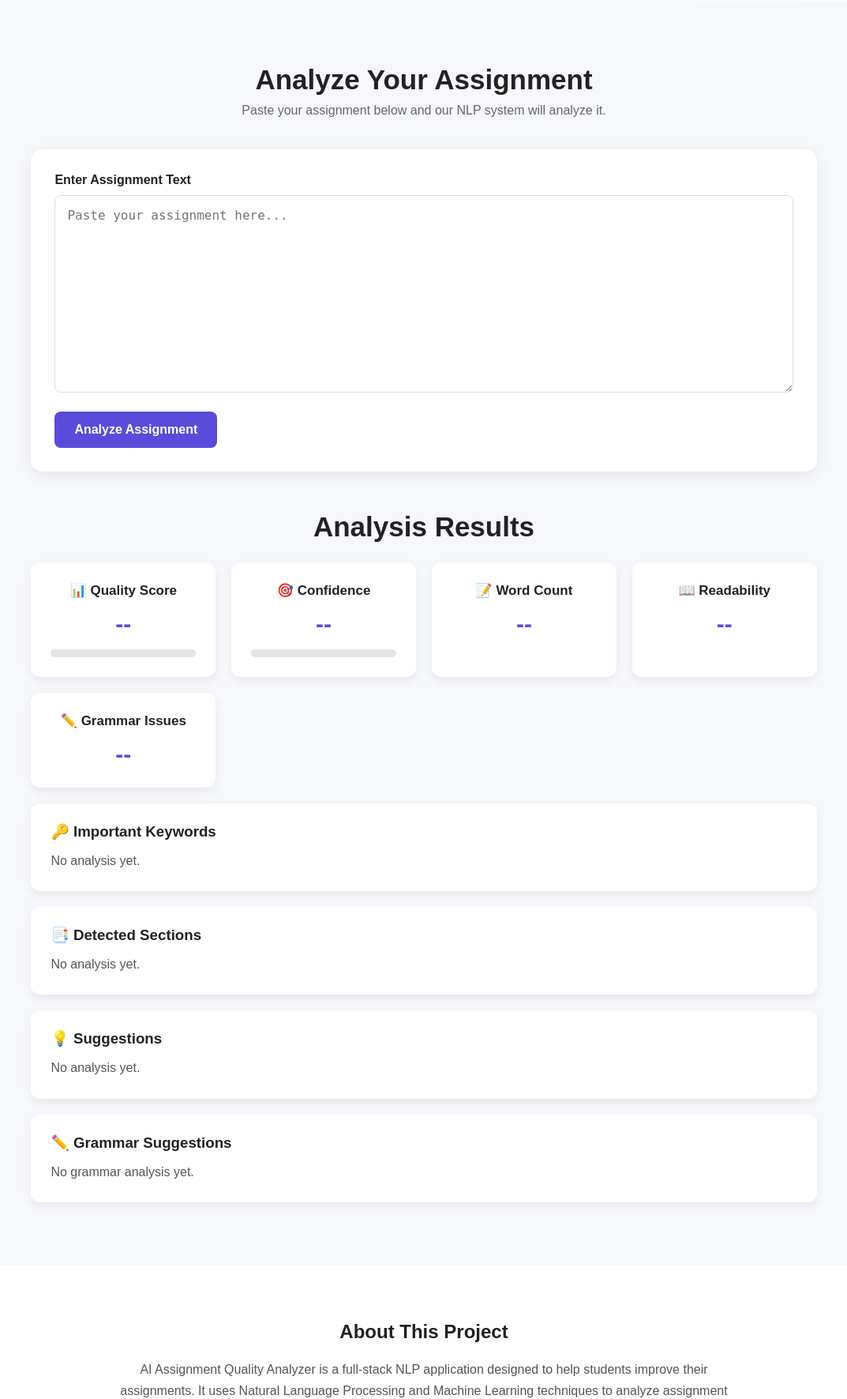
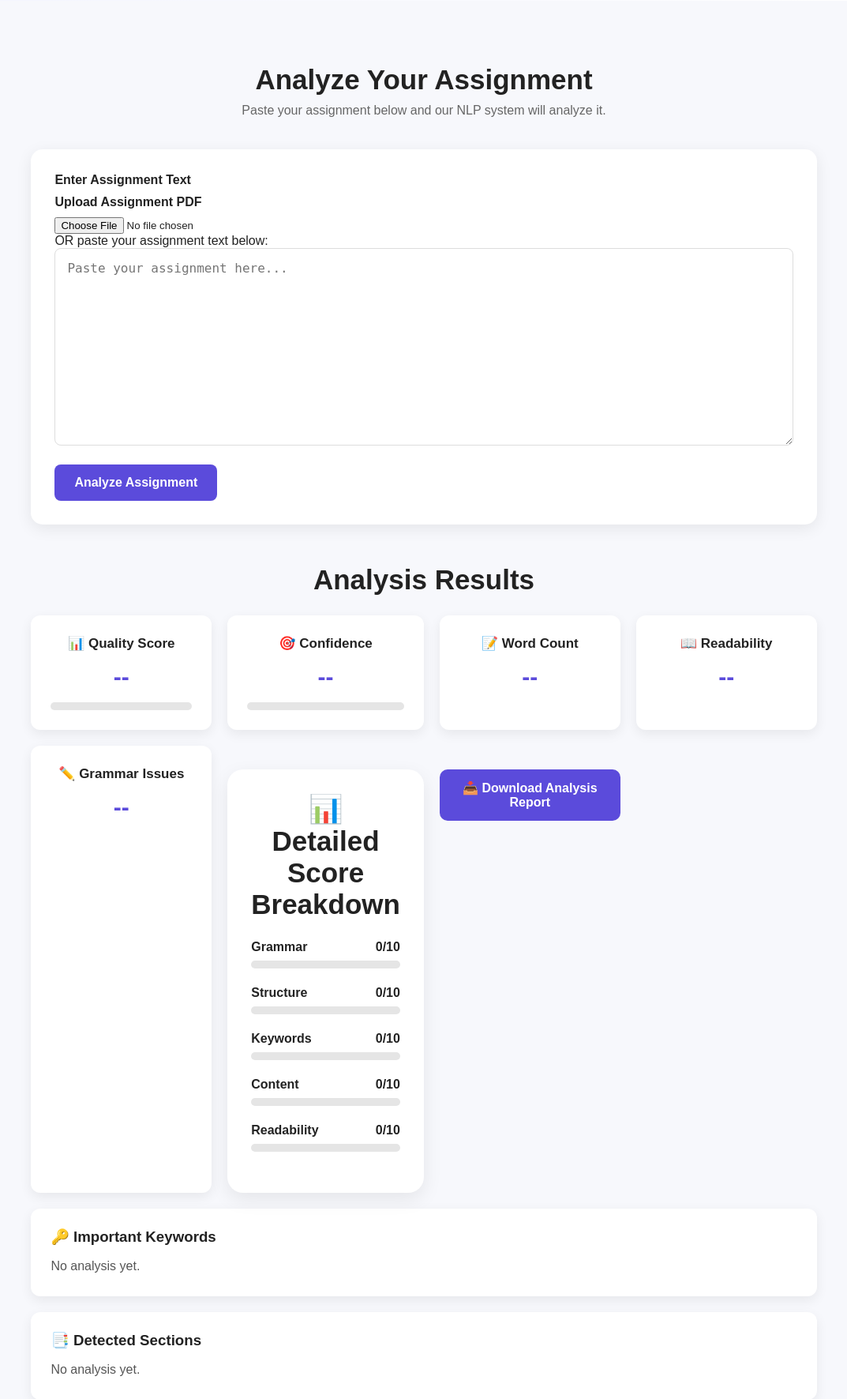
Before and after one commit to lakshminarayanadumbu-prog/AI-Assignment-Analyzer, a Flask app: page / in a window 1280 px wide. Shown: the part 705-2476 px from the top of the page at 79% size, without its empty margins (103-1176 px from the left). Run offline with Flask 3, Linux system fonts and the light colour scheme.

Commit message:
Add PDF upload and analysis report features

```diff
--- a/app.py
+++ b/app.py
@@ -1,5 +1,6 @@
-from flask import Flask, render_template, request, jsonify
+from flask import Flask, render_template, request, jsonify,send_file
 from nlp.analyzer import analyze_text
+from pypdf import PdfReader
 
 app = Flask(__name__)
 
@@ -12,19 +13,197 @@ def home():
 @app.route("/analyze", methods=["POST"])
 def analyze():
 
-    data = request.get_json()
+    # Check if PDF was uploaded
+    if "file" in request.files:
 
-    text = data.get("text", "")
+        file = request.files["file"]
+
+        if file.filename == "":
+            return jsonify({
+                "error": "Please select a PDF file."
+            }), 400
+
+        if not file.filename.lower().endswith(".pdf"):
+            return jsonify({
+                "error": "Only PDF files are allowed."
+            }), 400
+
+        try:
+            reader = PdfReader(file)
+
+            text = ""
+
+            for page in reader.pages:
+                page_text = page.extract_text()
+
+                if page_text:
+                    text += page_text + "\n"
+
+        except Exception as e:
+            return jsonify({
+                "error": "Could not read the PDF file."
+            }), 400
+
+    else:
+
+        data = request.get_json()
+
+        text = data.get("text", "")
 
     if not text.strip():
         return jsonify({
-            "error": "Please enter assignment text."
+            "error": "No text found in the assignment."
         }), 400
 
     result = analyze_text(text)
 
     return jsonify(result)
 
+@app.route("/download-report", methods=["POST"])
+def download_report():
+
+    data = request.get_json()
+
+    from reportlab.lib.pagesizes import A4
+    from reportlab.platypus import SimpleDocTemplate, Paragraph, Spacer
+    from reportlab.lib.styles import getSampleStyleSheet
+
+    report_path = "assignment_analysis_report.pdf"
+
+    doc = SimpleDocTemplate(
+        report_path,
+        pagesize=A4
+    )
+
+    styles = getSampleStyleSheet()
+
+    story = []
+
+    story.append(
+        Paragraph("AI Assignment Analysis Report", styles["Title"])
+    )
+
+    story.append(Spacer(1, 20))
+
+    story.append(
+        Paragraph(
+            f"Quality Score: {data.get('quality_score', 0)}%",
+            styles["BodyText"]
+        )
+    )
+
+    story.append(Spacer(1, 10))
+
+    story.append(
+        Paragraph(
+            f"Confidence: {data.get('confidence', 0)}%",
+            styles["BodyText"]
+        )
+    )
+
+    story.append(Spacer(1, 10))
+
+    story.append(
+        Paragraph(
+            f"Word Count: {data.get('word_count', 0)}",
+            styles["BodyText"]
+        )
+    )
+
+    story.append(Spacer(1, 10))
+
+    story.append(
+        Paragraph(
+            f"Readability: {data.get('readability', '')}",
+            styles["BodyText"]
+        )
+    )
+
+    story.append(Spacer(1, 10))
+
+    story.append(
+        Paragraph(
+            f"Grammar Issues: {data.get('grammar_errors', 0)}",
+            styles["BodyText"]
+        )
+    )
+
+    story.append(Spacer(1, 20))
+
+    story.append(
+        Paragraph("Detailed Score Breakdown", styles["Heading2"])
+    )
+
+    story.append(
+        Paragraph(
+            f"Grammar: {data.get('grammar_score', 0)}/10",
+            styles["BodyText"]
+        )
+    )
+
+    story.append(
+        Paragraph(
+            f"Structure: {data.get('structure_score', 0)}/10",
+            styles["BodyText"]
+        )
+    )
+
+    story.append(
+        Paragraph(
+            f"Keywords: {data.get('keyword_score', 0)}/10",
+            styles["BodyText"]
+        )
+    )
+
+    story.append(
+        Paragraph(
+            f"Content: {data.get('content_score', 0)}/10",
+            styles["BodyText"]
+        )
+    )
+
+    story.append(
+        Paragraph(
+            f"Readability: {data.get('readability_score', 0)}/10",
+            styles["BodyText"]
+        )
+    )
+
+    story.append(Spacer(1, 20))
+
+    story.append(
+        Paragraph(
+            f"Keywords: {data.get('keywords', '')}",
+            styles["BodyText"]
+        )
+    )
+
+    story.append(Spacer(1, 10))
+
+    story.append(
+        Paragraph(
+            f"Detected Sections: {data.get('sections', '')}",
+            styles["BodyText"]
+        )
+    )
+
+    story.append(Spacer(1, 10))
+
+    story.append(
+        Paragraph(
+            f"Suggestions: {data.get('suggestions', '')}",
+            styles["BodyText"]
+        )
+    )
+
+    doc.build(story)
+
+    return send_file(
+        report_path,
+        as_attachment=True,
+        download_name="AI_Assignment_Analysis_Report.pdf"
+    )
+
 
 if __name__ == "__main__":
     app.run(debug=True)
--- a/static/script.js
+++ b/static/script.js
@@ -3,15 +3,32 @@ const analyzeButton = document.getElementById("analyzeButton");
 analyzeButton.addEventListener("click", async function () {
 
     const text = document.getElementById("assignmentText").value;
+    const pdfFile = document.getElementById("pdfFile").files[0];
 
-    if (text.trim() === "") {
-        alert("Please enter your assignment text.");
+    if (text.trim() === "" && !pdfFile) {
+        alert("Please enter assignment text or upload a PDF.");
         return;
     }
 
     try {
 
-        const response = await fetch("/analyze", {
+        let response;
+
+        // If PDF is selected
+        if (pdfFile) {
+
+            const formData = new FormData();
+            formData.append("file", pdfFile);
+
+            response = await fetch("/analyze", {
+                method: "POST",
+                body: formData
+            });
+
+        } else {
+
+            // If text is entered
+            response = await fetch("/analyze", {
                 method: "POST",
 
                 headers: {
@@ -22,14 +39,21 @@ analyzeButton.addEventListener("click", async function () {
                     text: text
                 })
             });
+        }
 
         const data = await response.json();
+
+        if (data.error) {
+            alert(data.error);
+            return;
+        }
 
         document.getElementById("qualityScore").textContent =
             data.quality_score + "%";
 
         document.getElementById("qualityProgress").style.width =
             data.quality_score + "%";
+
         document.getElementById("confidenceScore").textContent =
             data.confidence + "%";
 
@@ -44,6 +68,7 @@ analyzeButton.addEventListener("click", async function () {
 
         document.getElementById("grammarErrors").textContent =
             data.grammar_errors;
+
         document.getElementById("keywords").textContent =
             data.keywords;
 
@@ -52,6 +77,43 @@ analyzeButton.addEventListener("click", async function () {
 
         document.getElementById("suggestions").textContent =
             data.suggestions;
+
+        // Detailed score breakdown
+
+        document.getElementById("grammarScore").textContent =
+         data.grammar_score + "/10";
+
+        document.getElementById("grammarProgress").style.width =
+          (data.grammar_score * 10) + "%";
+
+
+        document.getElementById("structureScore").textContent =
+          data.structure_score + "/10";
+
+        document.getElementById("structureProgress").style.width =
+          (data.structure_score * 10) + "%";
+
+
+        document.getElementById("keywordScore").textContent =
+          data.keyword_score + "/10";
+
+        document.getElementById("keywordProgress").style.width =
+          (data.keyword_score * 10) + "%";
+
+
+        document.getElementById("contentScore").textContent =
+           data.content_score + "/10";
+
+        document.getElementById("contentProgress").style.width =
+           (data.content_score * 10) + "%";
+
+
+        document.getElementById("readabilityScore").textContent =
+          data.readability_score + "/10";
+
+        document.getElementById("readabilityProgress").style.width =
+           (data.readability_score * 10) + "%";
+
         if (data.grammar_suggestions.length > 0) {
 
             document.getElementById("grammarSuggestions").textContent =
@@ -72,3 +134,75 @@ analyzeButton.addEventListener("click", async function () {
     }
 
 });
+const downloadReportButton =
+    document.getElementById("downloadReportButton");
+
+downloadReportButton.addEventListener("click", async function () {
+
+    const response = await fetch("/download-report", {
+        method: "POST",
+
+        headers: {
+            "Content-Type": "application/json"
+        },
+
+        body: JSON.stringify({
+            quality_score:
+                document.getElementById("qualityScore").textContent.replace("%", ""),
+
+            confidence:
+                document.getElementById("confidenceScore").textContent.replace("%", ""),
+
+            word_count:
+                document.getElementById("wordCount").textContent,
+
+            readability:
+                document.getElementById("readability").textContent,
+
+            grammar_errors:
+                document.getElementById("grammarErrors").textContent,
+
+            grammar_score:
+                document.getElementById("grammarScore").textContent.replace("/10", ""),
+
+            structure_score:
+                document.getElementById("structureScore").textContent.replace("/10", ""),
+
+            keyword_score:
+                document.getElementById("keywordScore").textContent.replace("/10", ""),
+
+            content_score:
+                document.getElementById("contentScore").textContent.replace("/10", ""),
+
+            readability_score:
+                document.getElementById("readabilityScore").textContent.replace("/10", ""),
+
+            keywords:
+                document.getElementById("keywords").textContent,
+
+            sections:
+                document.getElementById("sections").textContent,
+
+            suggestions:
+                document.getElementById("suggestions").textContent
+        })
+    });
+
+    const blob = await response.blob();
+
+    const url = window.URL.createObjectURL(blob);
+
+    const link = document.createElement("a");
+
+    link.href = url;
+    link.download = "AI_Assignment_Analysis_Report.pdf";
+
+    document.body.appendChild(link);
+
+    link.click();
+
+    link.remove();
+
+    window.URL.revokeObjectURL(url);
+
+});
--- a/static/style.css
+++ b/static/style.css
@@ -437,3 +437,84 @@ footer {
 
     transition: width 0.8s ease;
 }
+.score-breakdown {
+    background: white;
+    padding: 30px;
+    margin-top: 30px;
+    border-radius: 20px;
+    box-shadow: 0 8px 25px rgba(0, 0, 0, 0.08);
+}
+
+.score-breakdown h2 {
+    margin-bottom: 25px;
+    color: #222;
+}
+
+.score-item {
+    margin-bottom: 22px;
+}
+
+.score-item > div:first-child {
+    display: flex;
+    justify-content: space-between;
+    align-items: center;
+    margin-bottom: 8px;
+    font-weight: 600;
+}
+
+.score-line {
+    width: 100%;
+    height: 10px;
+    background: #e5e5e5;
+    border-radius: 10px;
+    overflow: hidden;
+}
+
+.score-line div {
+    height: 100%;
+    width: 0%;
+    background: #5b4bdb;
+    border-radius: 10px;
+    transition: width 0.8s ease;
+}
+
+@media (max-width: 500px) {
+
+    .score-breakdown {
+        padding: 20px;
+    }
+
+    .score-breakdown h2 {
+        font-size: 22px;
+    }
+
+}
+.report-download {
+    text-align: center;
+    margin-top: 30px;
+}
+
+#downloadReportButton {
+    background: #5b4bdb;
+    color: white;
+    border: none;
+    padding: 14px 28px;
+    border-radius: 10px;
+    font-size: 16px;
+    font-weight: 600;
+    cursor: pointer;
+    transition: 0.3s;
+}
+
+#downloadReportButton:hover {
+    transform: translateY(-2px);
+    opacity: 0.9;
+}
+
+@media (max-width: 500px) {
+
+    #downloadReportButton {
+        width: 100%;
+    }
+
+}
--- a/templates/index.html
+++ b/templates/index.html
@@ -60,6 +60,12 @@
                 Enter Assignment Text
             </label>
 
+            <label for="pdfFile">Upload Assignment PDF</label>
+            <input type="file" id="pdfFile" accept=".pdf">
+
+            <p>OR paste your assignment text below:</p>
+
+
             <textarea
                 id="assignmentText"
                 placeholder="Paste your assignment here..."
@@ -112,7 +118,74 @@
                     <p id="grammarErrors">--</p>
                 </div>
 
+                <div class="score-breakdown">
+
+                   <h2>📊 Detailed Score Breakdown</h2>
+
+                   <div class="score-item">
+                    <div>
+                         <span>Grammar</span>
+                         <span id="grammarScore">0/10</span>
+                    </div>
+                    <div class="score-line">
+                         <div id="grammarProgress"></div>
+                    </div>
+                </div>
+
+                <div class="score-item">
+                <div>
+                   <span>Structure</span>
+                   <span id="structureScore">0/10</span>
+                </div>
+                <div class="score-line">
+                   <div id="structureProgress"></div>
+                </div>
             </div>
+
+            <div class="score-item">
+              <div>
+                   <span>Keywords</span>
+                   <span id="keywordScore">0/10</span>
+               </div>
+               <div class="score-line">
+                   <div id="keywordProgress"></div>
+                </div>
+            </div>
+
+           <div class="score-item">
+               <div>
+                   <span>Content</span>
+                   <span id="contentScore">0/10</span>
+                </div>
+                <div class="score-line">
+                    <div id="contentProgress"></div>
+                </div>
+            </div>
+
+           <div class="score-item">
+              <div>
+                   <span>Readability</span>
+                   <span id="readabilityScore">0/10</span>
+               </div>
+               <div class="score-line">
+                   <div id="readabilityProgress"></div>
+                </div>
+            </div>
+
+        </div>
+
+
+        <div class="report-download">
+
+          <button id="downloadReportButton">
+            📥 Download Analysis Report
+           </button>
+
+        </div>
+
+
+            </div>
+
 
 
             <div class="details">
```
Also changed, not shown: nlp/analyzer.py (+31 -1 lines). Lines whose indentation alone changed are shown as unchanged.
